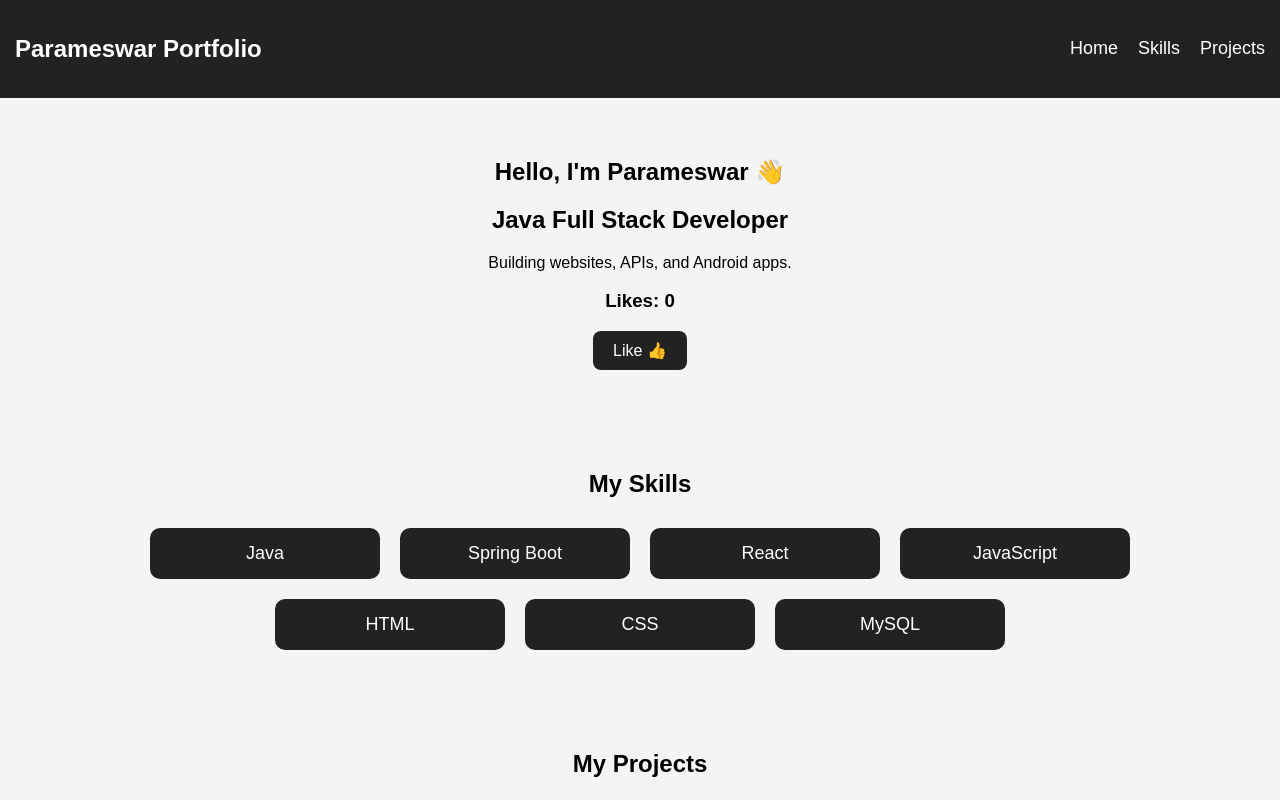
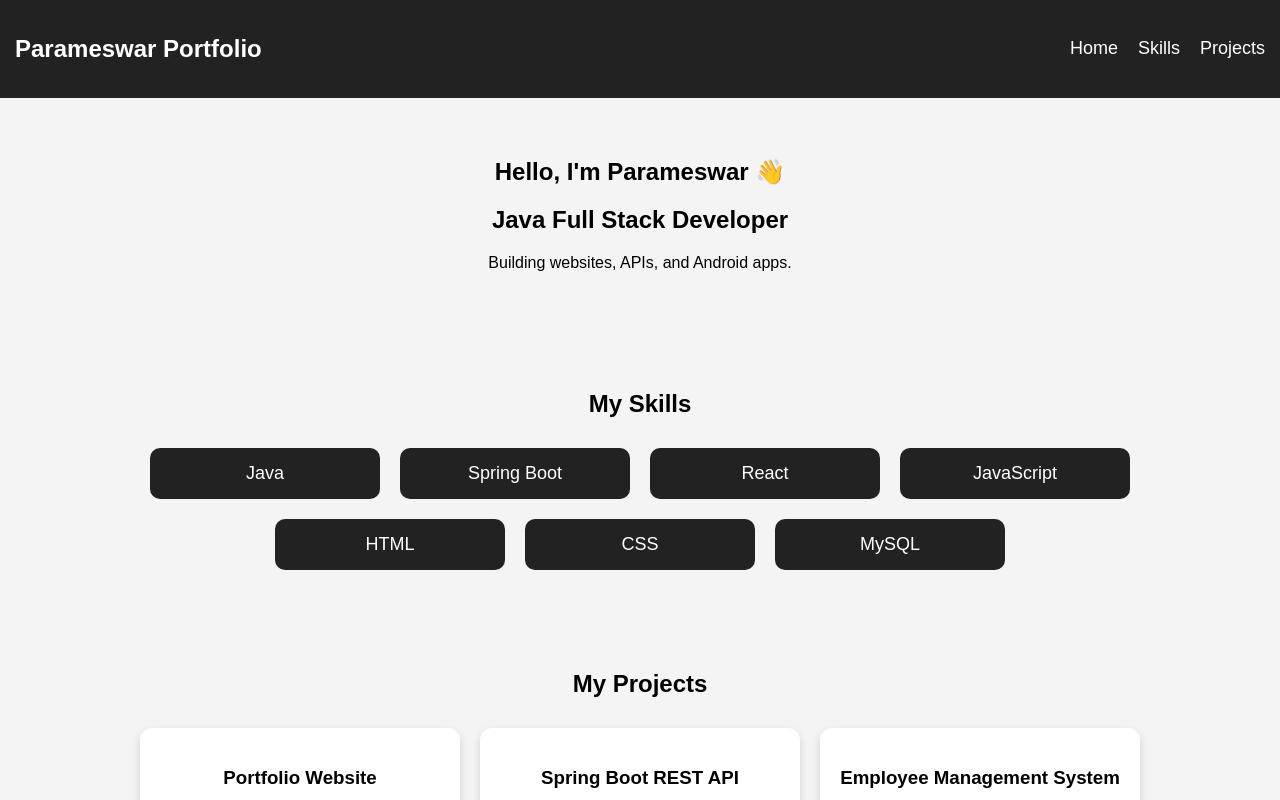
Before and after one commit to ParameswarElamaran/employee-management-frontend, a React (Create React App) app: page / in a window 1280 px wide. Shown: the top 800 px of the page. Built offline with nearby package versions, Linux system fonts and the light colour scheme; no server answers.

Commit message:
Trying fix the delay deploy

```diff
--- a/src/components/Hero.js
+++ b/src/components/Hero.js
@@ -31,25 +31,7 @@ useEffect(() => {
 
       <h3>{message}</h3>
 
-      <h3>Likes: {count}</h3>
-<button
-  onClick={() => {
-    const newCount = count + 1;
-    setCount(newCount);
-    localStorage.setItem("portfolioLikes", newCount);
-  }}
-  style={{
-    padding: "10px 20px",
-    fontSize: "16px",
-    cursor: "pointer",
-    borderRadius: "8px",
-    border: "none",
-    backgroundColor: "#222",
-    color: "white",
-  }}
->
-  Like 👍
-</button>
+
     </section>
   );
 }
--- a/src/components/Projects.css
+++ b/src/components/Projects.css
@@ -23,7 +23,3 @@
 .project-card:hover {
   transform: translateY(-5px);
 }
-
-.project-card h3 {
-  margin-bottom: 10px;
-}
```
